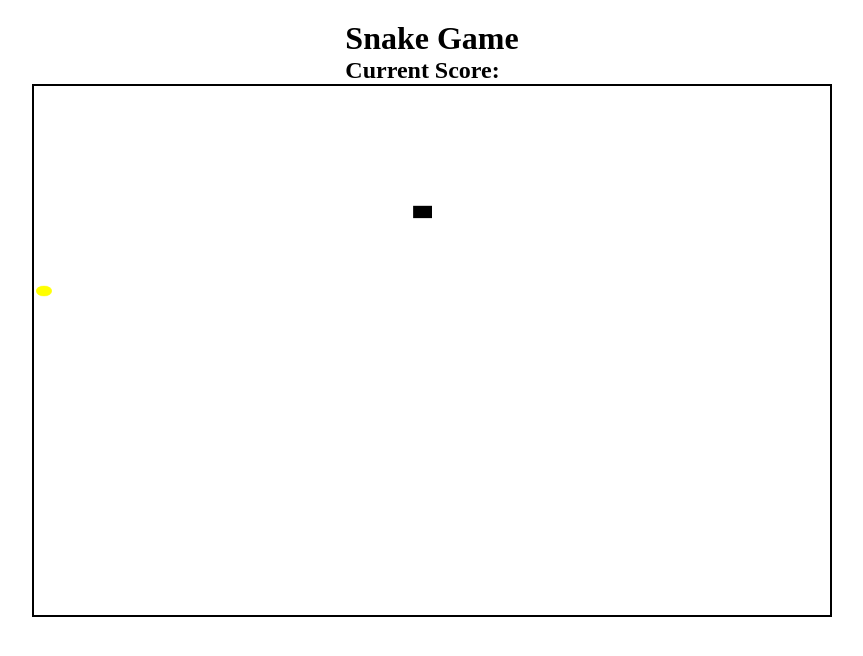
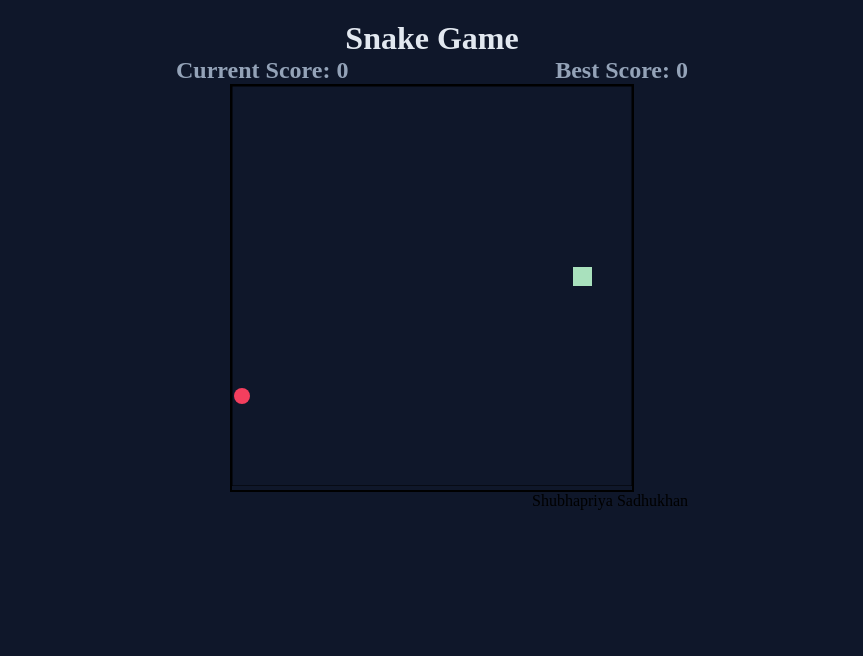
Before and after one commit to shubha-sadhu/Snake-Game, a plain HTML site: page index.html in a window 1280 px wide. Shown: the whole page, without its empty margins (208-1071 px from the left). Drawn offline with Linux system fonts and the light colour scheme.

Commit message:
UI fixes

```diff
--- a/DomManipulator.js
+++ b/DomManipulator.js
@@ -1,5 +1,21 @@
 const obj = {
-
+    updateCurrentScore:function(currScore) {
+        document.getElementById("current-score-span").textContent=currScore;
+    },
+    updateBestScore:function(bestScore) {
+        document.getElementById("best-score-span").textContent=bestScore;
+    },
+    updateCanvasDimensions:function(width,height) {
+        const canvasElement=document.getElementById("canvas");
+        canvasElement.width=width;
+        canvasElement.height=height;
+    },
+    showGameWonCard:function() {
+        document.getElementById("game-won-div").classList.add("show-outcome");
+    },
+    showGameLostCard:function() {
+        document.getElementById("game-lost-div").classList.add("show-outcome");
+    },
 }
 
 export default obj;
--- a/index.html
+++ b/index.html
@@ -7,15 +7,21 @@
     <link rel="stylesheet" href="styles.css">
 </head>
 <body>
-    <div>
-        <div>
+    <div id="entire-window">
+        <div id="header">
             <h1>Snake Game</h1>
         </div>
-        <div>
-            <h2>Current Score: <span id="score-span"></span></h2>
+        <div id="score-container">
+            <h2>Current Score: <span id="current-score-span"></span></h2>
+            <h2>Best Score: <span id="best-score-span"></span></h2>
         </div>
+        <div id="canvas-container">
+            <canvas id="canvas"></canvas>
+        </div>
+        <div id="footer">Shubhapriya Sadhukhan</div>
+        <div id="game-lost-div">You Lost</div>
+        <div id="game-won-div">You won</div>
     </div>
-    <canvas id="canvas" height="800" width="800"></canvas>
     <script src="index.js" type="module"></script>
 </body>
 </html>
--- a/index.js
+++ b/index.js
@@ -1,7 +1,11 @@
 import Queue from "./queue.js";
 import DomManipulator from "./DomManipulator.js";
 
+// This part contains those variable which are to be considered constant at the time of gameplay
 const maxCap=100; // Maximum number of times respawn loop will work for random generation before trying to break the deadlock
+let bestScore=0; // Initial best score as the game starts
+const cellHeight=20;
+const cellWidth=20;
 
 function randomNumberGenerator(min,max) {
         return Math.floor(Math.random()*(max-min)+min);
@@ -201,7 +205,7 @@ class Game {
     }
 
     wallCollision(nextHead) {
-        return nextHead.row>this.totalRows || nextHead.column>this.totalColumns || nextHead.row<0 || nextHead.column<0;
+        return nextHead.row>=this.totalRows || nextHead.column>=this.totalColumns || nextHead.row<0 || nextHead.column<0;
     }
 
     checkCollision(nextHead) {
@@ -209,6 +213,7 @@ class Game {
             return 0;
         } else if(this.foodObj.foodCollision(nextHead)) {
             this.score++;
+            DomManipulator.updateCurrentScore(this.score);
             this.snakeObj.move(nextHead,1);
             let percentFilled=(this.snakeObj.bodyQueue.size())/(this.totalRows*this.totalColumns)*100;
             this.foodObj.respawn(percentFilled,this.totalRows,this.totalColumns,this.snakeObj.bodySet);
@@ -245,10 +250,13 @@ class Game {
     }
 
     render(foodPoint,bodyQueue) {
-        const cellHeight=20;
-        const cellWidth=20;
+        let x,y,radius=cellWidth/2 - 2,p; // Temporary variables
 
-        let x,y,radius=cellWidth/2 - 2,p; // Temporary variables
+        // Importing the variable of color from CSS file
+        const styles = getComputedStyle(document.documentElement);
+        const snakeBodyColor = styles.getPropertyValue('--snake-body-color').trim();
+        const snakeHeadColor = styles.getPropertyValue('--snake-head-color').trim();
+        const foodColor = styles.getPropertyValue('--food-color').trim();
 
         // Creating canvas context
         const canvas=document.getElementById("canvas");
@@ -257,23 +265,30 @@ class Game {
         // Clearing the frame every time and redrawing every pixel
         context.clearRect(0,0,canvas.width,canvas.height);
 
+        // Creating box to understand the canvas extent
+        context.strokeRect(0,0,this.totalColumns*cellWidth,this.totalRows*cellHeight);
+
         // Drawing the food
         x=(foodPoint.column*cellHeight + cellHeight/2 );
         y=(foodPoint.row*cellWidth + cellWidth/2 );
         context.beginPath();
         // arc(x, y, radius, startAngle, endAngle, counterclockwise)
         context.arc(x,y,radius,0,Math.PI*2,false);
-        context.fillStyle='yellow';
+        context.fillStyle=foodColor;
         context.fill();
 
         // Drawing the snake
         while(!bodyQueue.isEmpty()) {
+            let fillColor;
+            if(bodyQueue.size()==1)
+                fillColor=snakeHeadColor;
+            else
+                fillColor=snakeBodyColor;
             p=bodyQueue.dequeue();
             x=p.column*cellHeight;
             y=p.row*cellWidth;
-            // fillRect(x, y, width, height)
-            context.fillStyle='black';
-            context.fillRect(x+1,y+1,cellWidth-1,cellHeight-1);
+            context.fillStyle=fillColor;
+            context.fillRect(x+1,y+1,cellWidth-1,cellHeight-1); // fillRect(x, y, width, height)
         }
     }
 
@@ -287,6 +302,11 @@ class Game {
         // constructor of Food sets initial position at (0,0). Calling respawn here once to make it random
         this.foodObj.respawn(0,this.totalRows,this.totalColumns,this.snakeObj.bodySet);
 
+        // UI initialization
+        DomManipulator.updateCurrentScore(this.score); // this.score=>0 at this point
+        DomManipulator.updateBestScore(bestScore); // bestScore=>0 at this point
+        DomManipulator.updateCanvasDimensions(this.totalColumns*cellWidth,this.totalRows*cellHeight);
+
     }
 
     initialDirection() {
@@ -294,11 +314,11 @@ class Game {
         let initialSnakeBody=this.snakeObj.bodyQueue.peek();
         if(initialSnakeBody.row==0)
             tempList=tempList.filter(item => item != 'up');
-        if(initialSnakeBody.row=this.totalRows-1)
+        if(initialSnakeBody.row==this.totalRows-1)
             tempList=tempList.filter(item => item != 'down');
         if(initialSnakeBody.column==0)
             tempList=tempList.filter(item => item != 'left');
-        if(initialSnakeBody.column=this.totalColumns-1)
+        if(initialSnakeBody.column==this.totalColumns-1)
             tempList=tempList.filter(item => item != 'right');
         let randomNumber=randomNumberGenerator(0,tempList.length);
         return tempList[randomNumber];
@@ -306,11 +326,14 @@ class Game {
 
     gameWon() {
         console.log("Game won. Score: ",this.score);
+        bestScore=this.score>bestScore?this.score:bestScore;
+        DomManipulator.showGameWonCard();
         return 1;
     }
 
     gameOver() {
         console.log("Game over. Score: ", this.score);
+        DomManipulator.showGameLostCard();
         return 0;
     }
 }
--- a/styles.css
+++ b/styles.css
@@ -1,3 +1,12 @@
+:root {
+    --snake-body-color: #22c55e;
+    --snake-head-color: #a9e1bd;
+    --food-color: #f43f5e;
+    --background-color: #0f172a;
+    --text-color-1: #e2e8f0;
+    --text-color-2: #94a3b8;
+}
+
 * {
     margin: 0;
     padding: 0;
@@ -8,14 +17,43 @@ body {
     flex-direction: column;
     align-items: center;
     padding: 20px;
+    background-color: var(--background-color);
 }
 
-#canvas {
+#header {
+    display: flex;
+    justify-content: center;
+    color: var(--text-color-1);
+}
+
+#score-container {
+    width: 40vw;
+    display: flex;
+    justify-content: space-between;
+    color: var(--text-color-2);
+}
+
+#canvas-container {
     display: block;
-    width: min(90vw, 800px);
-    height: auto;
-    aspect-ratio: 3 / 2;
-    border: 2px solid black;
     box-sizing: border-box;
     margin: 0 auto;
+    border: 2px solid black;
+    position: relative;
+    height: fit-content;
+    width: fit-content;
 }
+
+#game-won-div,#game-lost-div {
+    display: none;
+}
+
+.show-outcome {
+    position: absolute;
+    top: 45%;
+    left: 45%;
+}
+
+#footer {
+    display: flex;
+    justify-content: right;
+}
```
